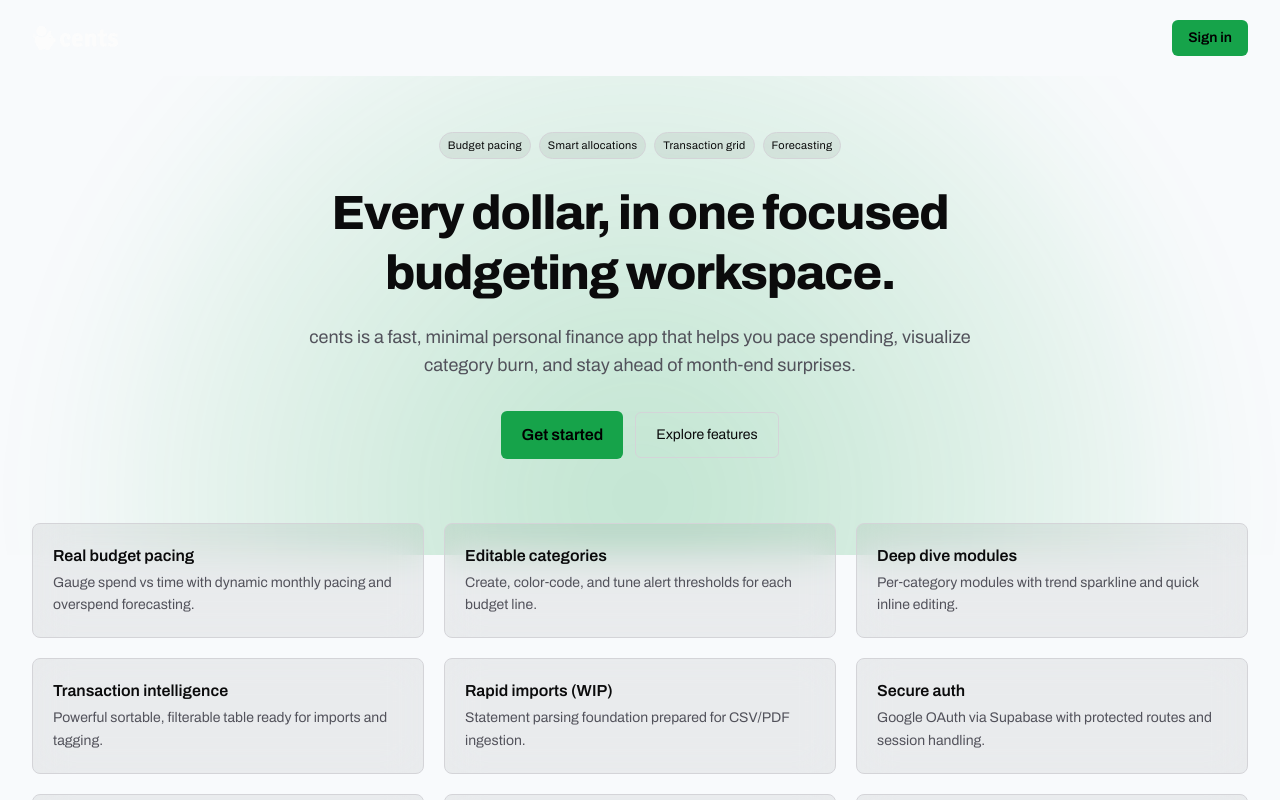
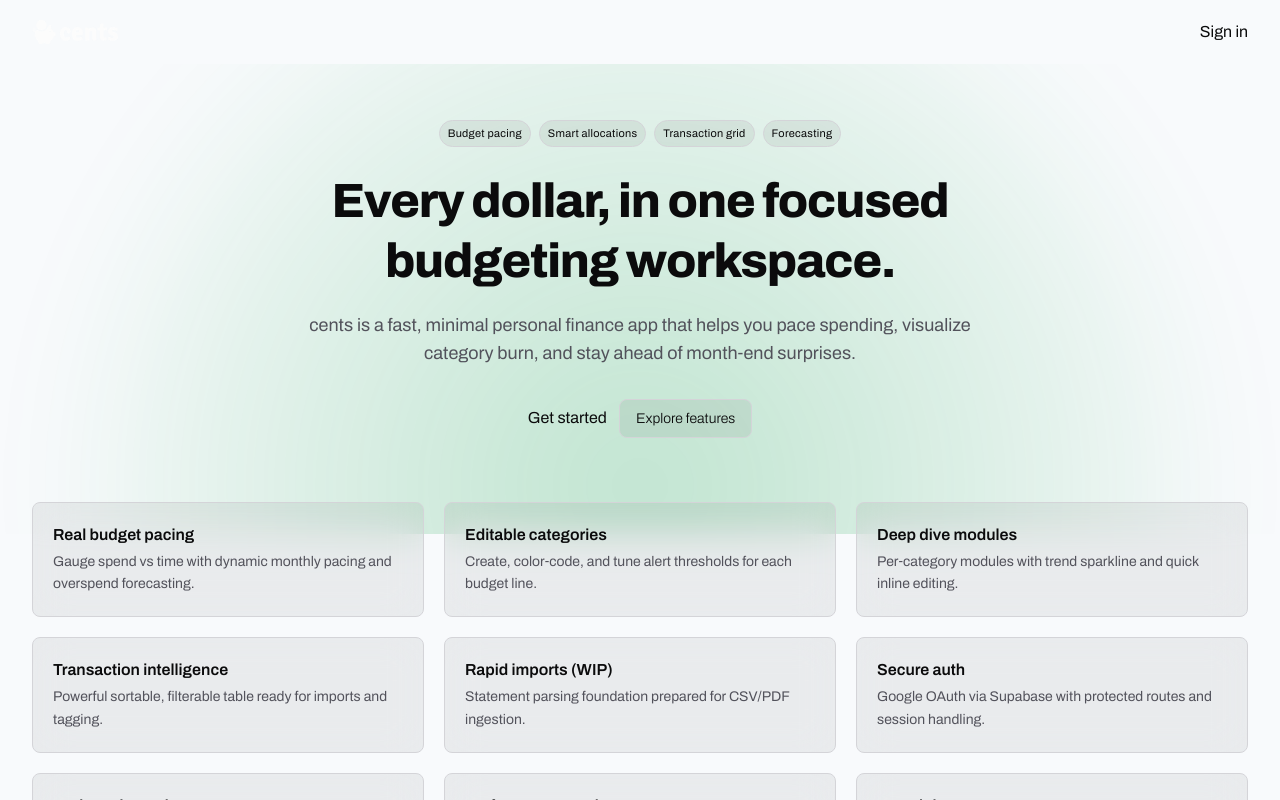
Before and after one commit to eddybruv/cents, a React (Vite) app: page / in a window 1280 px wide. Shown: the top 800 px of the page. Built offline with nearby package versions, Linux system fonts and the light colour scheme; no server answers.

Commit message:
feat: update button styles to use utility classes for consistency across components

```diff
--- a/src/pages/Budget.jsx
+++ b/src/pages/Budget.jsx
@@ -19,7 +19,7 @@ const Budget = () => {
                 extraAction={
                   <button
                     onClick={() => setShowAdd(true)}
-                    className="px-3 py-2 text-xs rounded-md bg-(--color-accent) text-black font-semibold"
+                    className="btn-primary"
                   >
                     + Budget
                   </button>
--- a/src/pages/Dashboard.jsx
+++ b/src/pages/Dashboard.jsx
@@ -83,13 +83,13 @@ const Dashboard = () => {
       <ActionBar page="dashboard" />
       <div className="space-y-4">
         <BudgetHeader />
-        <div className="flex-1 grid grid-cols-5 gap-4 w-full pt-1">
+        <div className="flex-1 grid grid-cols-1 lg:grid-cols-5 gap-4 w-full pt-1">
           {/* <Card title="Total Balance" className="row-span-1 h-40" />
           <Card title="Total Expenditure" className="row-span-1 h-40" />
           <Card title="Total Savings" className="row-span-1 h-40" /> */}
           {/* <CardSummary className="col-span-2 row-span-4">04</CardSummary> */}
-          <ExpensesAnalysis className="col-span-4 row-span-1" />
-          <RecentTransactions className="col-span-1 row-span-1" />
+          <ExpensesAnalysis className="lg:col-span-4 row-span-1" />
+          <RecentTransactions className="lg:col-span-1 row-span-1" />
           {/* <div className="col-span-3 row-span-3 bg-green-900 h-99">07</div>
           <div className="col-span-2 row-span-3 bg-green-900 ...">08</div> */}
         </div>
--- a/src/pages/Landing.jsx
+++ b/src/pages/Landing.jsx
@@ -23,10 +23,7 @@ const Landing = () => {
           <img src={logo} alt="cents" className="h-6 w-auto" />
         </Link>
         <div className="flex items-center gap-3">
-          <Link
-            to="/login"
-            className="px-4 py-2 rounded-md bg-(--color-accent) text-black text-sm font-semibold hover:opacity-90 transition"
-          >
+          <Link to="/login" className="btn-primary">
             Sign in
           </Link>
         </div>
@@ -59,16 +56,10 @@ const Landing = () => {
             surprises.
           </p>
           <div className="mt-8 flex items-center justify-center gap-3">
-            <Link
-              to="/login"
-              className="px-5 py-3 rounded-md bg-(--color-accent) text-black font-semibold hover:opacity-90 transition"
-            >
+            <Link to="/login" className="btn-primary">
               Get started
             </Link>
-            <a
-              href="#features"
-              className="px-5 py-3 rounded-md border border-(--color-border) text-sm hover:border-(--color-accent) transition"
-            >
+            <a href="#features" className="btn-secondary">
               Explore features
             </a>
           </div>
--- a/src/pages/Transactions.jsx
+++ b/src/pages/Transactions.jsx
@@ -15,21 +15,21 @@ const Transactions = () => {
     <BaseLayout>
       <div className="p-0 md:p-0 space-y-6">
         {/* layout already provides padding */}
-        <div className="flex flex-col md:flex-row md:items-center gap-3 justify-between">
+        <div className="flex flex-col sm:flex-row sm:items-center gap-3 justify-between">
           <div>
-            <h1 className="text-xl font-semibold">Transactions</h1>
-            <p className="text-xs text-(--color-muted)">
+            <h1 className="text-xl sm:text-2xl font-semibold">Transactions</h1>
+            <p className="text-xs sm:text-sm text-(--color-muted)">
               Manage and review all account activity
             </p>
           </div>
-          <div className="flex gap-2">
+          <div className="flex flex-col sm:flex-row gap-2 w-full sm:w-auto">
             <button
               onClick={() => setShowModal(true)}
-              className="px-3 py-2 text-xs rounded-md bg-(--color-accent) text-black font-semibold hover:opacity-90"
+              className="btn-primary w-full sm:w-auto"
             >
               + Transaction
             </button>
-            <button className="px-3 py-2 text-xs rounded-md border border-(--color-border) hover:border-(--color-accent)">
+            <button className="btn-secondary w-full sm:w-auto">
               Upload Statement
             </button>
           </div>
```
